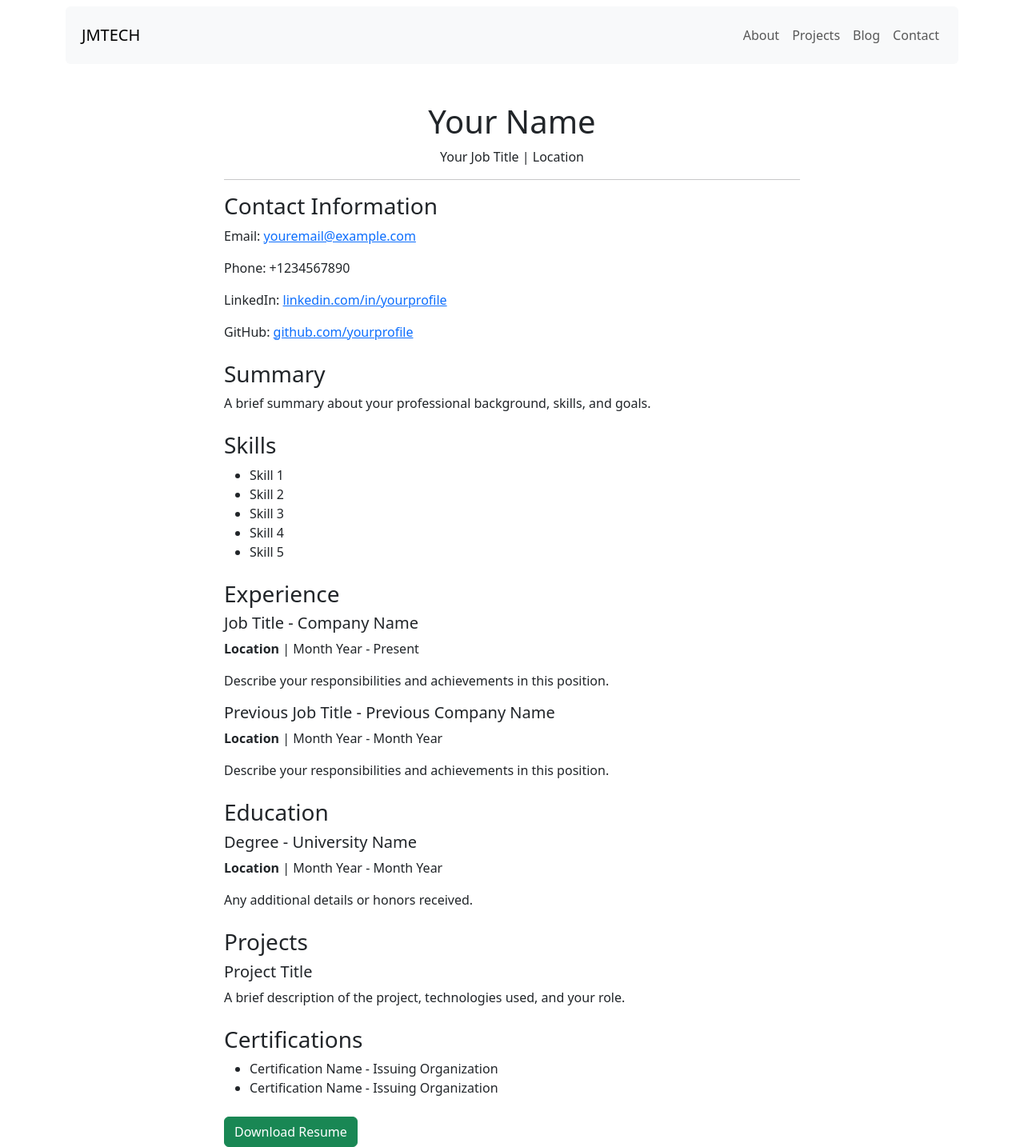
After one commit to jaloliddinmurodullaev/jmtech, a Django app: page /resume/ in a window 1280 px wide. The commit adds this page. Shown: the whole page at 80% size. Run offline with Django 5.2, Linux system fonts and the light colour scheme.

Commit message:
resume page and blog page

```diff
--- a/app/urls.py
+++ b/app/urls.py
@@ -5,11 +5,14 @@ from .views import resume_page
 from .views import projects_page
 from .views import contact_page
 from .views import blog_page
+from .views import download_resume
 
 urlpatterns = [
     path('', about_page, name='home'),
-    path('resume/', resume_page),
+    path('resume/', resume_page, name='resume_page'),
     path('projects/', projects_page, name='projects_page'),
     path('contact/', contact_page, name='contact_page'),
-    path('blog/', blog_page)
+    path('blog/', blog_page, name='blog_page'),
+    path('blog/<int:id>/', blog_page, name='blog_detail_page'),
+    path('download-resume/', download_resume, name='download_resume')
 ]
--- a/app/views.py
+++ b/app/views.py
@@ -1,10 +1,15 @@
 from django.shortcuts import render
-from django.shortcuts import redirect
+from django.template.loader import render_to_string
 from django.contrib import messages
+from django.http import HttpResponse
+
+
+from weasyprint import HTML
 
 from .models import Project
 from .models import Main
 from .models import Contact
+from .models import Blog
 
 from .forms import ContactForm
 
@@ -31,6 +36,15 @@ def projects_page(request):
 def resume_page(request):
     return render(request, "resume.html", {})
 
+def download_resume(request):
+    html_string = render_to_string('resume_pdf.html')
+    html = HTML(string=html_string)
+    pdf = html.write_pdf()
+
+    response = HttpResponse(pdf, content_type='application/pdf')
+    response['Content-Disposition'] = 'attachment; filename="Your_Resume.pdf"'  # Set your desired filename
+    return response
+
 def contact_page(request):
     if request.method == 'POST':
         form = ContactForm(request.POST)
@@ -50,5 +64,18 @@ def contact_page(request):
 
     return render(request, "contact.html", {'form': form})
 
-def blog_page(request):
-    return render(request, "blog.html", {})
+def blog_page(request, id=None):
+    if id is None:
+        print("ALPHA")
+        blogs = Blog.objects.all()
+        # print(blogs)
+        return render(request, "blog.html", {'blogs': blogs})
+    else:
+        try:
+            print("BETTA")
+            blog = Blog.objects.get(id=id)
+            print(blog.__dict__)
+            # return render(request, "blog_detail.html", {'blog': blog})
+        except Exception as exc:
+            print(str(exc))
+            return render(request, '404.html')
--- a/templates/base.html
+++ b/templates/base.html
@@ -22,11 +22,14 @@
             </button>
             <div class="collapse navbar-collapse" id="navbarNav">
               <ul class="navbar-nav ms-auto">
-                <li class="nav-item active">
+                <li class="nav-item"></li>
+                  <a class="nav-link" href="{% url 'resume_page' %}">About</a>
+                </li>
+                <li class="nav-item">
                   <a class="nav-link" href="{% url 'projects_page' %}">Projects<span class="sr-only"></span></a>
                 </li>
                 <li class="nav-item">
-                  <a class="nav-link" href="">Blog</a>
+                  <a class="nav-link" href="{% url 'blog_page' %}">Blog</a>
                 </li>
                 <!-- <li class="nav-item">
                   <a class="nav-link" href="">Resume</a>
--- /dev/null
+++ b/templates/resume.html
@@ -0,0 +1,83 @@
+{% extends 'base.html' %}
+
+{% block page_content %}
+<div class="container mt-5">
+    <div class="row">
+        <div class="col-md-8 offset-md-2">
+            <h1 class="text-center">Your Name</h1>
+            <p class="text-center">Your Job Title | Location</p>
+            <hr>
+
+            <div class="mb-4">
+                <h3>Contact Information</h3>
+                <p>Email: <a href="mailto:youremail@example.com">youremail@example.com</a></p>
+                <p>Phone: +1234567890</p>
+                <p>LinkedIn: <a href="https://linkedin.com/in/yourprofile" target="_blank">linkedin.com/in/yourprofile</a></p>
+                <p>GitHub: <a href="https://github.com/yourprofile" target="_blank">github.com/yourprofile</a></p>
+            </div>
+
+            <div class="mb-4">
+                <h3>Summary</h3>
+                <p>A brief summary about your professional background, skills, and goals.</p>
+            </div>
+
+            <div class="mb-4">
+                <h3>Skills</h3>
+                <ul>
+                    <li>Skill 1</li>
+                    <li>Skill 2</li>
+                    <li>Skill 3</li>
+                    <li>Skill 4</li>
+                    <li>Skill 5</li>
+                </ul>
+            </div>
+
+            <div class="mb-4">
+                <h3>Experience</h3>
+                <div class="mb-2">
+                    <h5>Job Title - Company Name</h5>
+                    <p><strong>Location</strong> | Month Year - Present</p>
+                    <p>Describe your responsibilities and achievements in this position.</p>
+                </div>
+                <div class="mb-2">
+                    <h5>Previous Job Title - Previous Company Name</h5>
+                    <p><strong>Location</strong> | Month Year - Month Year</p>
+                    <p>Describe your responsibilities and achievements in this position.</p>
+                </div>
+                <!-- Add more experiences as needed -->
+            </div>
+
+            <div class="mb-4">
+                <h3>Education</h3>
+                <div class="mb-2">
+                    <h5>Degree - University Name</h5>
+                    <p><strong>Location</strong> | Month Year - Month Year</p>
+                    <p>Any additional details or honors received.</p>
+                </div>
+                <!-- Add more education details as needed -->
+            </div>
+
+            <div class="mb-4">
+                <h3>Projects</h3>
+                <div class="mb-2">
+                    <h5>Project Title</h5>
+                    <p>A brief description of the project, technologies used, and your role.</p>
+                </div>
+                <!-- Add more projects as needed -->
+            </div>
+
+            <div class="mb-4">
+                <h3>Certifications</h3>
+                <ul>
+                    <li>Certification Name - Issuing Organization</li>
+                    <li>Certification Name - Issuing Organization</li>
+                </ul>
+            </div>
+
+            <div class="text-center mt-4"></div>
+                <a href="{% url 'download_resume' %}" class="btn btn-success">Download Resume</a>
+            </div>
+        </div>
+    </div>
+</div>
+{% endblock %}
```
Also changed, not shown: requirements.txt (added, +18 -0 lines), templates/404.html (added, +12 -0 lines), templates/blog.html (added, +24 -0 lines), templates/resume_pdf.html (added, +79 -0 lines).
